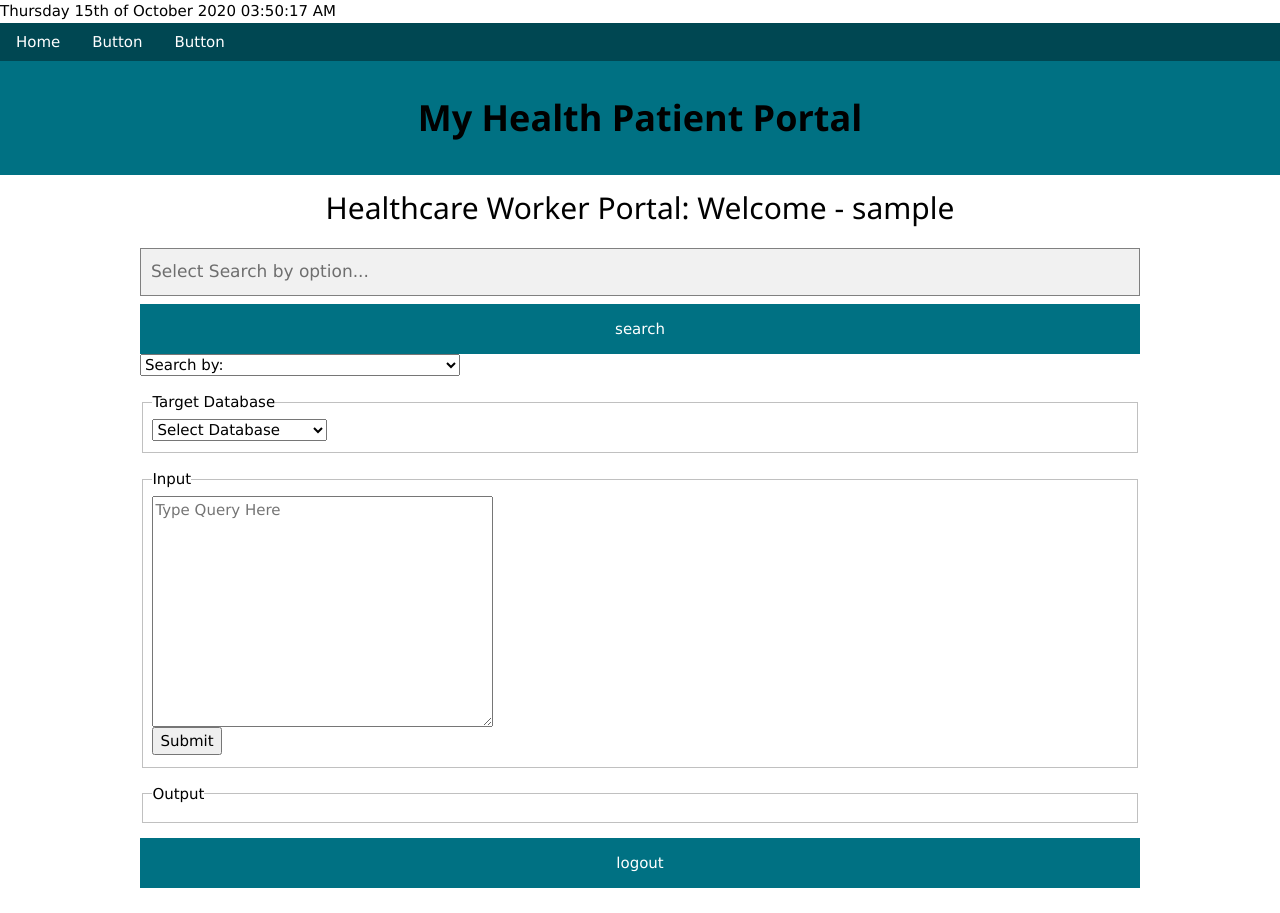
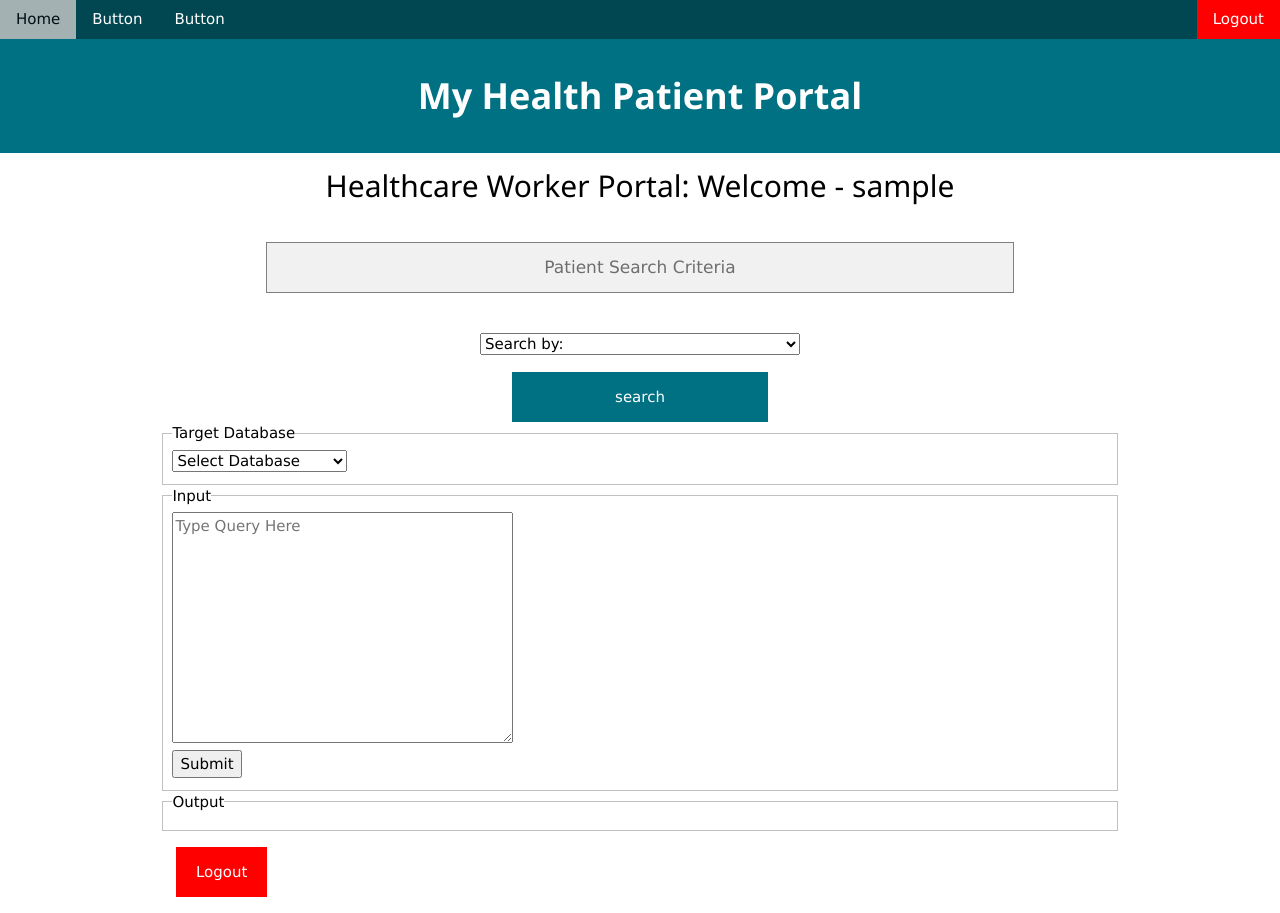
Before and after one commit to carlkid1499/My-Health-Patient-Portal-Project, a PHP site: page /php/healthcare_worker_portal.php in a window 1280 px wide. Before the commit the page ends 888 px from the top, so only its background shows below. Run offline with PHP 8.4, Linux system fonts and the light colour scheme; the visitor is signed in with stand-in values (Sample User, id 1).

Commit message:
bug fixes and layout changes
Removed timestamp bug from all php pages.
Fixed CSS issues on patient_portal.php.
Fixed JS for window click closing forms.
Adjusted CSS and layout of healthcare_worker_portal.php.
Added logout button to top right corner on both patient and worker portals.

```diff
--- /dev/null
+++ b/css/patient_portal.css
@@ -0,0 +1,48 @@
+/* ----- Begin: This is the style css for the search bad ----- */
+* {
+  box-sizing: border-box;
+}
+
+form.searchbar input[type=text] {
+  padding: 12px;
+  font-size: 17px;
+  border: 1px solid grey;
+  width: 60%;
+  background: #f1f1f1;
+  text-align: center;
+}
+
+form.searchbar::after {
+  content: "";
+  clear: both;
+  display: table;
+}
+/* ----- End: This is the style css for the search bad ----- */
+
+table, tr, th, td{
+  border: 3px solid black;
+  border-collapse: collapse;
+}
+
+.block-of-text{
+  width: 75%;
+  margin-right: auto;
+  margin-left: auto;
+}
+
+.doctor-query{
+  width: 75%;
+  margin-right: auto;
+  margin-left: auto;
+}
+
+.searchbtn{
+  width: 20% ;
+}
+
+.align-middle{
+  margin-right: auto;
+  margin-left: auto;
+  margin-top: auto;
+  margin-bottom: auto;
+}
--- a/css/welcome.css
+++ b/css/welcome.css
@@ -78,6 +78,17 @@ padding: 20px;
   padding: 10px 18px;
   background-color: #f44336;
   }
+
+.loginbtn{
+  width: 100%;
+  padding: 10px 18px;
+  background-color: #007183;
+  color: white;
+  padding: 14px 20px;
+  margin: 8px 0;
+  border: none;
+  cursor: pointer;
+}
 
 /* Center the image and position the close button */
 .imgcontainer {
@@ -165,9 +176,22 @@ button {
   margin: 8px 0;
   border: none;
   cursor: pointer;
-  width: 100%;
   }
 
 button:hover {
   opacity: 0.8;
   }
+
+table.center{
+  margin-left: auto;
+  margin-right: auto;
+}
+
+.logoutbtn{
+  background-color: red !important;
+  color:white !important;
+}
+
+.right{
+  text-align: right;
+}
--- a/index.php
+++ b/index.php
@@ -1,7 +1,7 @@
 <?php
 # import another php file and access it's variables
 include 'php/sandbox.php';
-echo $test_var; ?>
+?>
 
 <!------------- HTML ------------->
 <!DOCTYPE html>
--- a/php/healthcare_worker_portal.php
+++ b/php/healthcare_worker_portal.php
@@ -6,7 +6,6 @@
 
 # import another php file and access it's variables
 include 'sandbox.php';
-echo $test_var;
 
 
 # Start the session again to access session variables
@@ -24,8 +23,8 @@ $pid = $_SESSION['pid'];
 
 <head>
   <title>Healthcare Worker Portal </title>
-  <link href='../css/style.css' rel='stylesheet'>
-  <link href="../css/welcome.css" rel='stylesheet'>
+  <link href='../css/welcome.css' rel='stylesheet'>
+  <link href='../css/patient_portal.css' rel='stylesheet'>
   <link href="../css/blue_theme.css" rel='stylesheet'>
   <link rel="stylesheet" href="https://www.w3schools.com/w3css/4/w3.css">
   <script src="../js/effects.js"></script>
@@ -36,31 +35,44 @@ $pid = $_SESSION['pid'];
   <button class="w3-bar-item w3-button">Home</button>
   <button class="w3-bar-item w3-button">Button</button>
   <button class="w3-bar-item w3-button">Button</button>
+  <button class="w3-bar-item w3-button logoutbtn" name="logout" type="submit" style="float: right;">Logout
+    <!-- If the logout button is pushed -->
+    <?php if(isset($_POST['logout']))
+        {
+          header('Location: logout.php');
+        }
+        ?>
+    </button>
 </div>
 
 <div class="header w3-theme-d2">
-
-        <h1><b>My Health Patient Portal</b></h1>
-
+  <h1><b>My Health Patient Portal</b></h1>
 </div>
 
 <body>
-
+<div class="center">
   <h2>Healthcare Worker Portal: <?php echo " Welcome - $username"?></h2>
   <!-- This is the search bar: https://www.w3schools.com/howto/howto_css_search_button.asp -->
+  <div class="container">
   <section class="seachbar-section">
-    <form class="searchbar" id="searchbard" action="healthcare_worker_portal.php" method="post">
-      <input type="text" placeholder="Select Search by option..." name="searchbar-text">
-      <button type="searchbar-button" id="searchbar-button" value="searchbar-button" onclick="return checkInput();">search</button>
-      <select name="search_by_options_list">
-        <option name="search_by_options" id="search_by_options">Search by:</option>
-        <option name="search_by_options" id="search_by_options">Search by: First Name, Last Name, DOB</option>
-        <option name="search_by_options" id="search_by_options">Search by: Patient ID </option>
-        <option name="search_by_options" id="search_by_options">Search by: Patient Phone Number </option>
-      </select>
+    <form class="searchbar" id="searchbard" action="healthcare_worker_portal.php" method="post" style="margin:auto; max-width=60%">
+      <input type="text" placeholder="Patient Search Criteria" name="searchbar-text">
     </form>
+  </div>
+  <div>
+    <div class="container">
+    <select name="search_by_options_list" class="align-middle">
+      <option name="search_by_options" id="search_by_options">Search by:</option>
+      <option name="search_by_options" id="search_by_options">Search by: First Name, Last Name, DOB</option>
+      <option name="search_by_options" id="search_by_options">Search by: Patient ID </option>
+      <option name="search_by_options" id="search_by_options">Search by: Patient Phone Number </option>
+    </select>
+      </div>
+    <button class="searchbtn" id="searchbar-button" value="searchbar-button" onclick="return checkInput();">search</button>
+  </div>
   </section>
-
+</div>
+<div class>
   <form action="healthcare_worker_portal.php" method="post" id="options">
 
     <!-- QUERY OPTIONS SECTION -->
@@ -101,7 +113,6 @@ $pid = $_SESSION['pid'];
     </section>
 
     <!-- INPUT SECTION -->
-
     <section class="block-of-text">
       <fieldset>
         <legend>Input</legend>
@@ -143,12 +154,13 @@ $pid = $_SESSION['pid'];
       </fieldset>
     </section>
   </form>
-
+</div>
+<div class="doctor-query container">
   <section name="options">
     <!-- Let's put any actions the user (patient) can take. i.e update info, view records, etc -->
     <form class="form-options" role="form" action="<?php echo htmlspecialchars($_SERVER['PHP_SELF']);
                                                     ?>" method="post">
-      <button class="sign-out-button" type="submit" name="logout">logout
+      <button class="logoutbtn " type="submit" name="logout">Logout
         <!-- If the logout button is pushed -->
         <?php if(isset($_POST['logout']))
         {
@@ -158,7 +170,7 @@ $pid = $_SESSION['pid'];
         </button>
     </form>
   </section>
-
+</div>
   <?php $conn->close(); ?>
 </body>
 
```
Also changed, not shown: php/patient_portal.php (+24 -12 lines), php/test.php (added, +33 -0 lines), php/welcome.php (+14 -19 lines).
